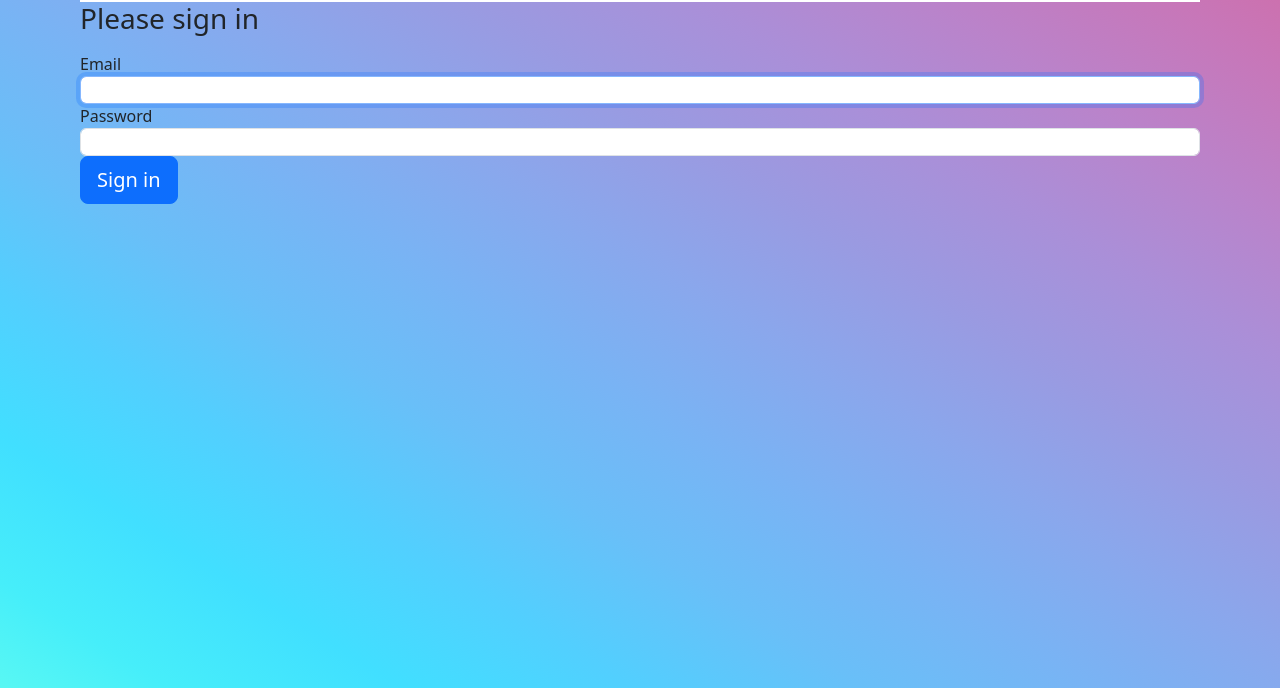
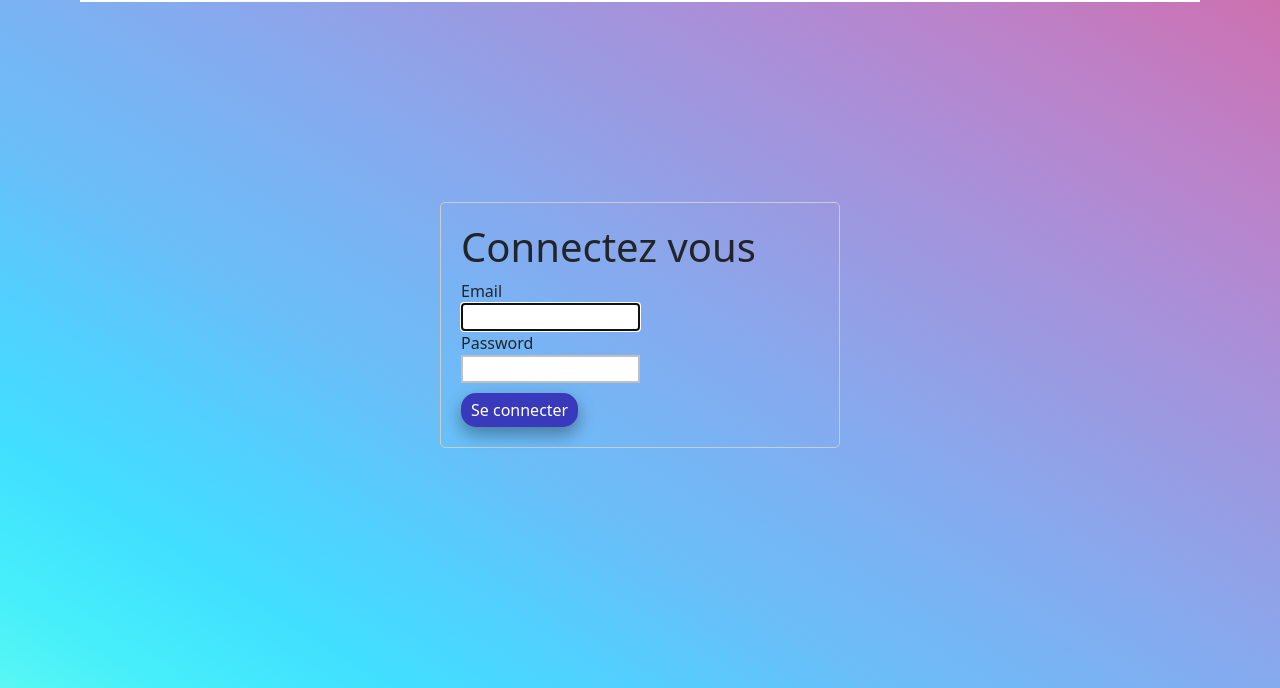
Before and after one commit to AnotheerDev/Sessions, a Symfony app: template templates/security/login.html.twig in a window 1280 px wide. Shown: the part 73-761 px from the top of the page. Run offline with Twig, Linux system fonts and the light colour scheme; the template is opened without the code that fills it, so the values that code supplies are empty; some libraries are stand-ins or nearby versions.

Commit message:
add class for css

```diff
--- a/templates/security/login.html.twig
+++ b/templates/security/login.html.twig
@@ -3,26 +3,24 @@
 {% block title %}Log in!{% endblock %}
 
 {% block body %}
-<form method="post">
+<form method="post" class="centre">
     {% if error %}
-        <div class="alert alert-danger">{{ error.messageKey|trans(error.messageData, 'security') }}</div>
+        <div>{{ error.messageKey|trans(error.messageData, 'security') }}</div>
     {% endif %}
 
     {% if app.user %}
-        <div class="mb-3">
+        <div>
             You are logged in as {{ app.user.userIdentifier }}, <a href="{{ path('app_logout') }}">Logout</a>
         </div>
     {% endif %}
 
-    <h1 class="h3 mb-3 font-weight-normal">Please sign in</h1>
-    <label for="inputEmail">Email</label>
-    <input type="email" value="{{ last_username }}" name="email" id="inputEmail" class="form-control" autocomplete="email" required autofocus>
+    <h1>Connectez vous</h1>
+    <label for="inputEmail">Email</label><br>
+    <input type="email" value="{{ last_username }}" name="email" id="inputEmail" autocomplete="email" required autofocus> <br>
     <label for="inputPassword">Password</label>
-    <input type="password" name="password" id="inputPassword" class="form-control" autocomplete="current-password" required>
+    <input type="password" name="password" id="inputPassword" autocomplete="current-password" required>
 
-    <input type="hidden" name="_csrf_token"
-           value="{{ csrf_token('authenticate') }}"
-    >
+    <input type="hidden" name="_csrf_token" value="{{ csrf_token('authenticate') }}">
 
     {#
         Uncomment this section and add a remember_me option below your firewall to activate remember me functionality.
@@ -35,8 +33,6 @@
         </div>
     #}
 
-    <button class="btn btn-lg btn-primary" type="submit">
-        Sign in
-    </button>
+    <button class="btn-blue"  type="submit"> Se connecter </button>
 </form>
 {% endblock %}
```
